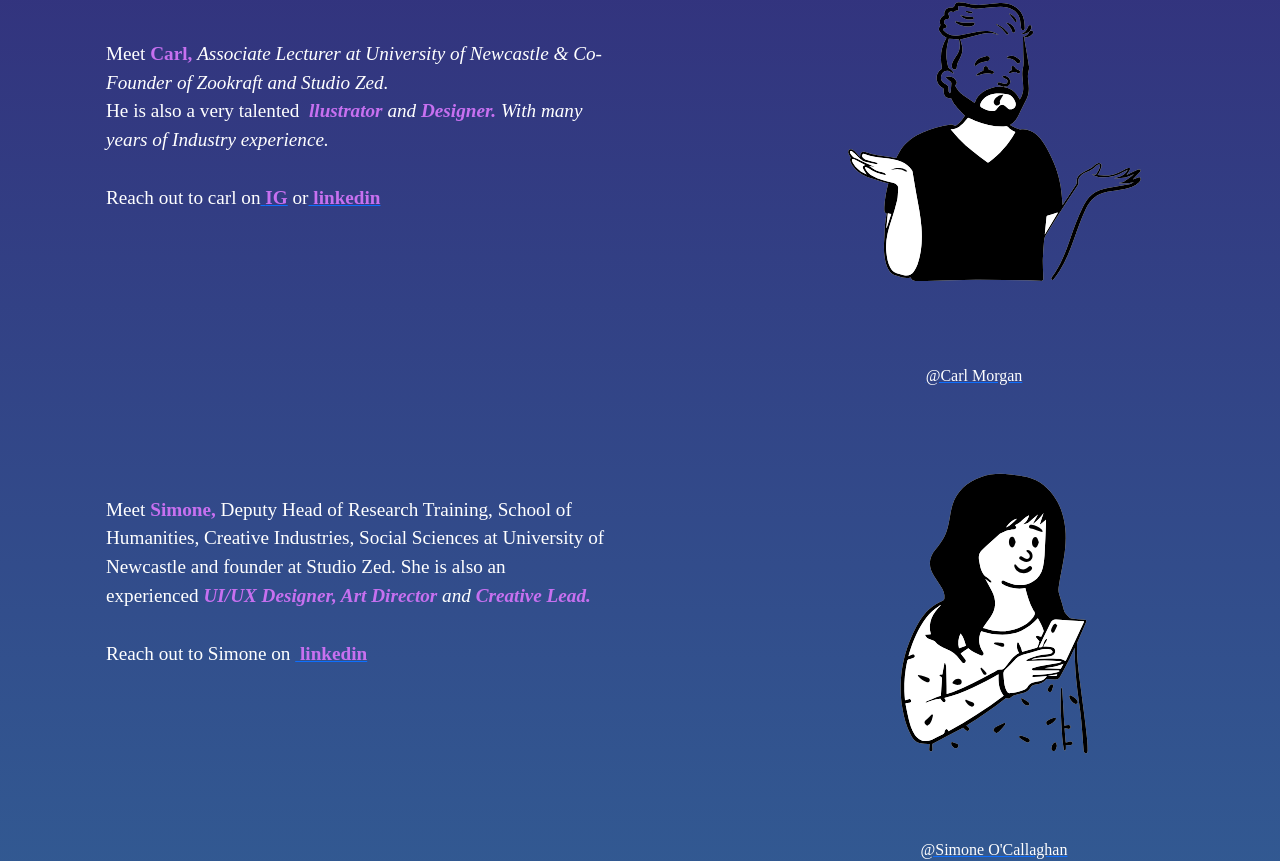
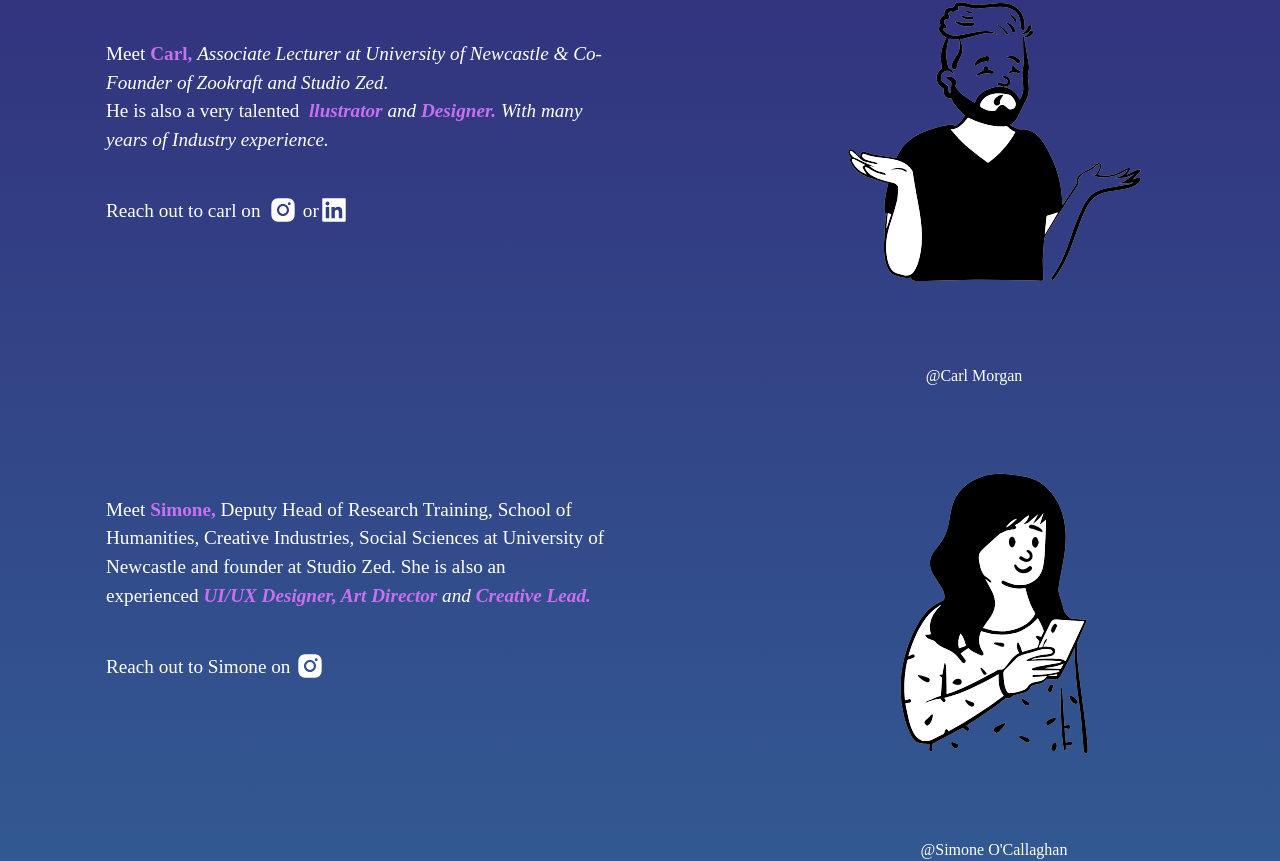
Before and after one commit to OudomMunint/StudioZed-ReactJS, a React (Create React App) app: page /about in a window 1280 px wide. Shown: the part 1044-1905 px from the top of the page. Built offline with nearby package versions, Linux system fonts and the light colour scheme; a web font is replaced by a local one.

Commit message:
social logo on teams section

```diff
--- a/src/components/Home/Home2.js
+++ b/src/components/Home/Home2.js
@@ -10,6 +10,8 @@ import {
   AiOutlineTwitter,
   AiFillInstagram,
   AiFillDribbbleCircle,
+  AiFillLinkedin,
+  AiOutlineLinkedin,
 } from "react-icons/ai";
 import { FaLinkedinIn } from "react-icons/fa";
 
@@ -137,14 +139,14 @@ function Home2() {
               <br />
               Reach out to carl on
               <a target="_blank " href="https://www.instagram.com/zookraft/?hl=en">
-                <b className="purple">
+                <b className="white" style={{fontSize:"30px"}}>
                   {" "}
-                  IG
+                  <AiFillInstagram />
                 </b>
               </a>
               &nbsp;or
               <a target="_blank " href="https://www.instagram.com/zookraft/?hl=en">
-                <b className="purple"> linkedin</b>
+                <b className="white" style={{fontSize:"30px"}}><AiFillLinkedin/></b>
                 </a>
             </p>
           </Col>
@@ -184,7 +186,7 @@ function Home2() {
               </a> */}
               &nbsp;
               <a target="_blank " href="https://www.linkedin.com/in/simoneo/">
-                <b className="purple"> linkedin</b>
+                <b className="white" style={{fontSize:"30px"}}><AiFillInstagram /></b>
                 </a>
             </p>
           </Col>
--- a/src/style.css
+++ b/src/style.css
@@ -49,6 +49,10 @@ html {
 
 .purple {
   color: var(--imp-text-color) !important;
+}
+
+.white {
+  color: white !important;
 }
 
 button:focus {
@@ -189,6 +193,10 @@ button:focus {
 }
 .navbar-brand {
   color: rgb(250, 250, 250) !important;
+}
+
+a {
+  text-decoration: none !important;
 }
 
 .logo {
```
